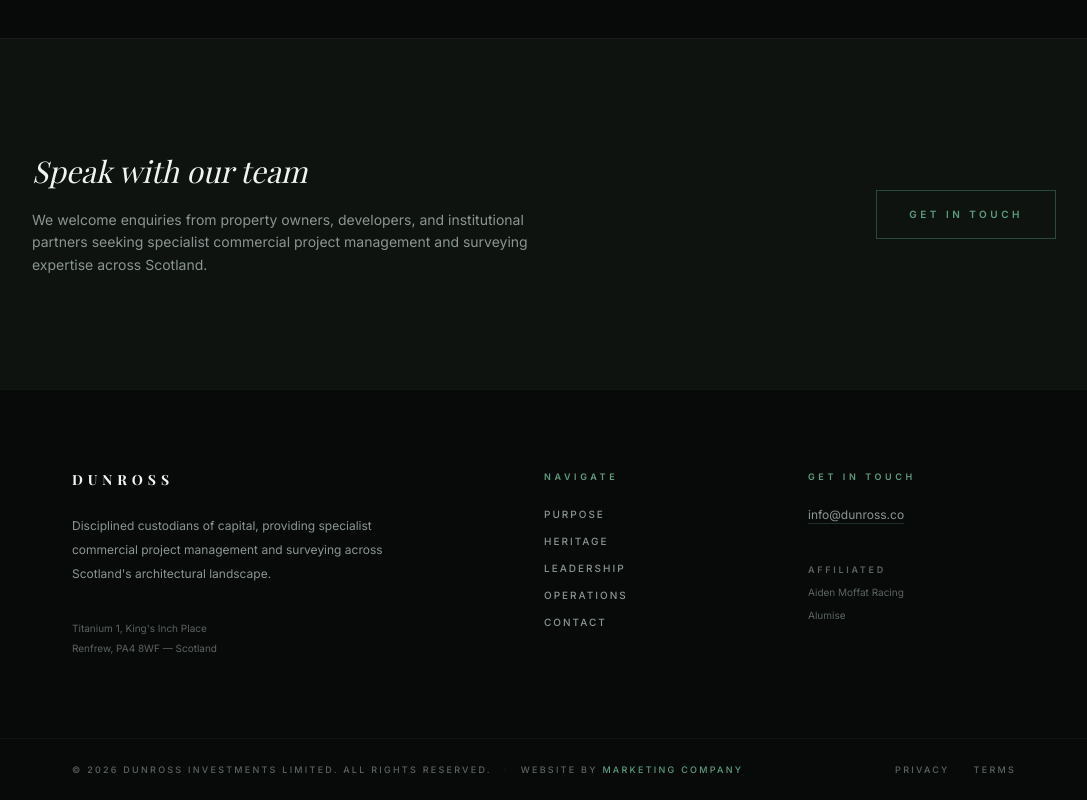
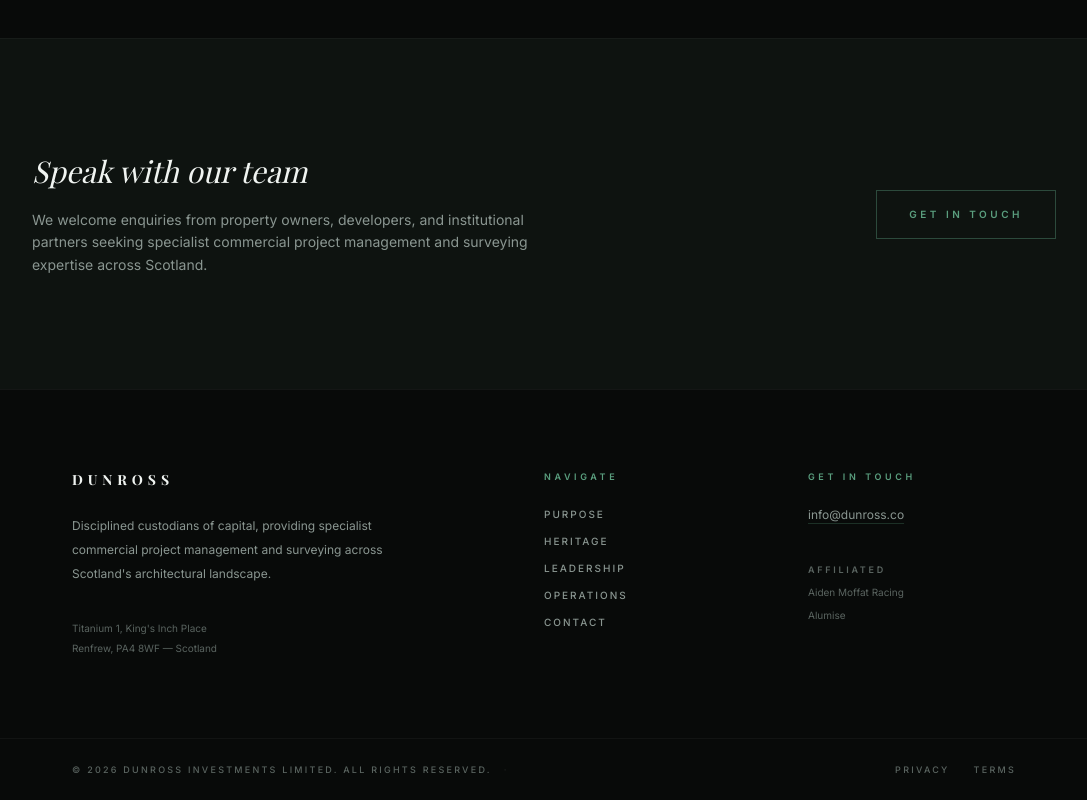
Before and after one commit to MarketingCo/dunross-website, a Next.js app: page / in a window 1280 px wide. Shown: the part 3026-3826 px from the top of the page, without its empty margins (96-1183 px from the left). Built offline with nearby package versions, Linux system fonts and the light colour scheme.

Commit message:
fix: marketing improvements — footer cleanup, brand positioning, domain fixes

```diff
--- a/src/components/Footer.tsx
+++ b/src/components/Footer.tsx
@@ -96,13 +96,11 @@ export default function Footer() {
           <div className="flex flex-col sm:flex-row items-center sm:items-start gap-3 text-[9px] uppercase tracking-[0.25em] font-medium text-[#5a6460]">
             <span>© 2026 Dunross Investments Limited. All rights reserved.</span>
             <span className="hidden sm:inline text-white/10">·</span>
-            <span>
-              Website by{' '}
+            <span>{' '}
               <a
                 href="https://marketingcompany.co.uk"
                 className="text-[#5a9e7e] hover:text-[#f0f4f1] transition-colors duration-300"
               >
-                Marketing Company
               </a>
             </span>
           </div>
```
